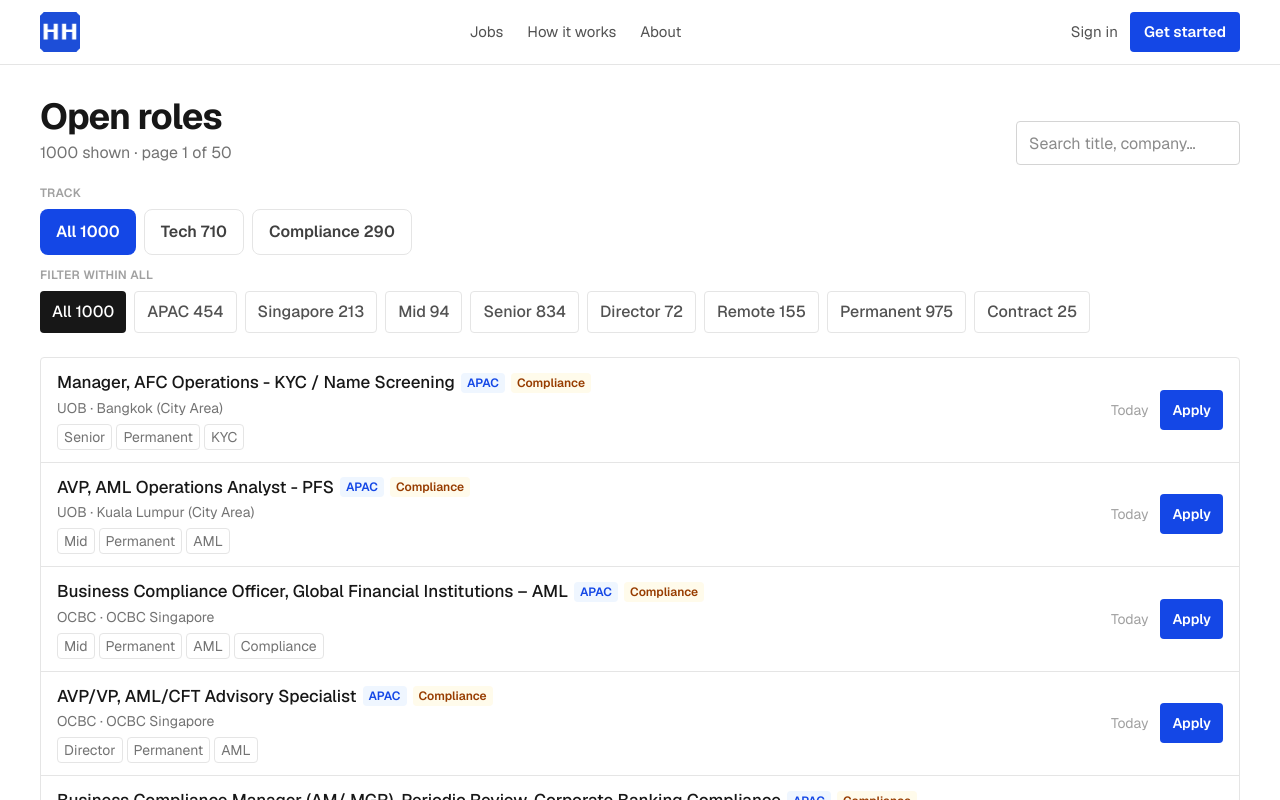
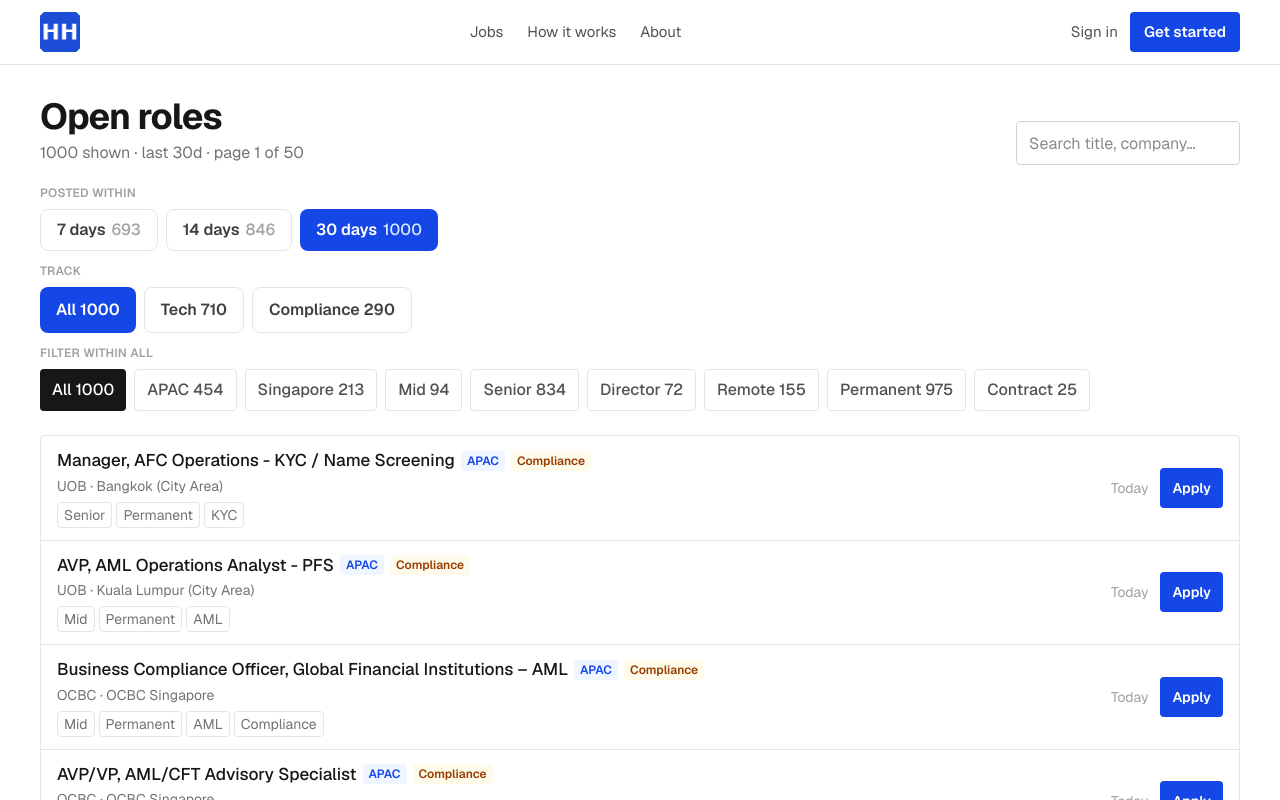
Before and after one commit to ohkariku-boop/Hirehired, a Next.js app: page /jobs in a window 1280 px wide. Shown: the top 800 px of the page. Built offline with nearby package versions, Linux system fonts and the light colour scheme.

Commit message:
UI toggle: show jobs from last 7, 14, or 30 days
Posted-within chips with live counts; default 30 days.
Supports ?age=7|14|30 URL param.

```diff
--- a/src/components/JobsBoard.tsx
+++ b/src/components/JobsBoard.tsx
@@ -21,9 +21,10 @@ export type Job = {
 };
 
 const PAGE_SIZE = 20;
-const MAX_AGE_DAYS = 30;
+type AgeDays = 7 | 14 | 30;
+const AGE_OPTIONS: AgeDays[] = [7, 14, 30];
 
-function isRecentJob(posted: string, maxDays = MAX_AGE_DAYS) {
+function isRecentJob(posted: string, maxDays: number) {
   if (!posted) return false;
   const t = new Date(posted).getTime();
   if (Number.isNaN(t)) return false;
@@ -110,6 +111,10 @@ export function JobsBoard({ jobs }: { jobs: Job[] }) {
     return "all";
   })();
   const initialQ = searchParams.get("q") || "";
+  const ageParam = parseInt(searchParams.get("age") || "30", 10);
+  const initialAge: AgeDays = AGE_OPTIONS.includes(ageParam as AgeDays)
+    ? (ageParam as AgeDays)
+    : 30;
 
   const [track, setTrack] = useState<TrackId>(
     TRACKS.includes(initialTrack) ? initialTrack : "all"
@@ -118,6 +123,7 @@ export function JobsBoard({ jobs }: { jobs: Job[] }) {
     SUBS.includes(initialSub) ? initialSub : "all"
   );
   const [query, setQuery] = useState(initialQ);
+  const [ageDays, setAgeDays] = useState<AgeDays>(initialAge);
   const [page, setPage] = useState(1);
 
   useEffect(() => {
@@ -134,16 +140,18 @@ export function JobsBoard({ jobs }: { jobs: Job[] }) {
     if (TRACKS.includes(t)) setTrack(t);
     setSub(s);
     setQuery(searchParams.get("q") || "");
+    const a = parseInt(searchParams.get("age") || "30", 10);
+    if (AGE_OPTIONS.includes(a as AgeDays)) setAgeDays(a as AgeDays);
   }, [searchParams]);
 
   useEffect(() => {
     setPage(1);
-  }, [track, sub, query]);
+  }, [track, sub, query, ageDays]);
 
   // Base pool by main track
   const recentJobs = useMemo(
-    () => jobs.filter((j) => isRecentJob(j.posted)),
-    [jobs]
+    () => jobs.filter((j) => isRecentJob(j.posted, ageDays)),
+    [jobs, ageDays]
   );
 
   const byTrack = useMemo(() => {
@@ -151,6 +159,15 @@ export function JobsBoard({ jobs }: { jobs: Job[] }) {
     if (track === "compliance") return recentJobs.filter(isCompliance);
     return recentJobs;
   }, [recentJobs, track]);
+
+
+  const ageCounts = useMemo(() => {
+    return {
+      7: jobs.filter((j) => isRecentJob(j.posted, 7)).length,
+      14: jobs.filter((j) => isRecentJob(j.posted, 14)).length,
+      30: jobs.filter((j) => isRecentJob(j.posted, 30)).length,
+    };
+  }, [jobs]);
 
   const trackCounts = useMemo(
     () => ({
@@ -289,7 +306,7 @@ export function JobsBoard({ jobs }: { jobs: Job[] }) {
             Open roles
           </h1>
           <p className="mt-1 text-base text-neutral-500">
-            {filtered.length} shown
+            {filtered.length} shown · last {ageDays}d
             {track !== "all" || sub !== "all" || query
               ? ` · ${trackLabel}${sub !== "all" ? ` · ${sub}` : ""}`
               : ""}
@@ -305,6 +322,33 @@ export function JobsBoard({ jobs }: { jobs: Job[] }) {
           placeholder="Search title, company…"
           className="h-11 w-full sm:w-56 rounded border border-neutral-300 px-3 text-base focus:outline-none focus:border-blue-600"
         />
+      </div>
+
+
+      {/* Posted within */}
+      <div className="mb-3">
+        <p className="text-xs font-semibold uppercase tracking-wide text-neutral-400 mb-2">
+          Posted within
+        </p>
+        <div className="flex gap-2 flex-wrap">
+          {AGE_OPTIONS.map((d) => (
+            <button
+              key={d}
+              type="button"
+              onClick={() => setAgeDays(d)}
+              className={`rounded-lg px-4 py-2 text-sm sm:text-base font-semibold whitespace-nowrap transition-colors ${
+                ageDays === d
+                  ? "bg-blue-700 text-white"
+                  : "border border-neutral-200 text-neutral-700 hover:border-blue-400 hover:text-blue-800"
+              }`}
+            >
+              {d} days
+              <span className={`ml-1.5 font-medium ${ageDays === d ? "text-blue-100" : "text-neutral-400"}`}>
+                {ageCounts[d]}
+              </span>
+            </button>
+          ))}
+        </div>
       </div>
 
       {/* Primary: Tech / Compliance */}
```
